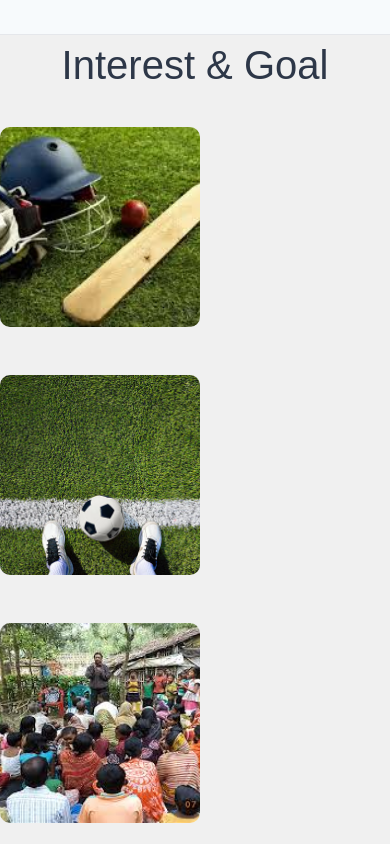
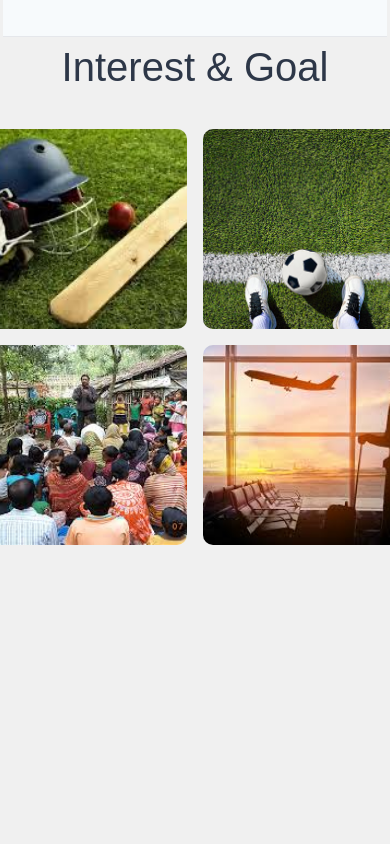
Before and after one commit to MdMaizUddin/Portfolio-Mesbah-Profile, a plain HTML site: page index.html in a window 390 px wide. Shown: the part 1200-2044 px from the top of the page. After the commit the page ends 1747 px from the top, so only its background shows below. Drawn offline with nearby package versions, Linux system fonts and the light colour scheme.

Commit message:
Update style.css
new responsive

```diff
--- a/style.css
+++ b/style.css
@@ -1,94 +1,4 @@
-/* *{
-  margin: 0 auto;
-  max-width: 1200px;
-
-}
-
-body{
-  background-color: lightgray;
-
-
-}
-.navbar {
-      display: flex;
-      justify-content: space-between;
-      align-items: center;
-      background-color: #234444;
-      padding: 10px 20px;
-    }
-nav ul li{
-  list-style: none;
-  display: inline-block;
-  padding: 10px 10px;
-
-}
-nav ul li a{
-  text-decoration: none;
-  color: white;
-  font-weight: bold;
-  font-size: 20px;
-  font-family: 'Times New Roman', Times, serif;
-  position: relative;
-}
-
-
-
-.nav-left {
-      font-size: 24px;
-      color: white;
-    }
-span{
-  color: gray;
-  }
-
-.hero{
-  display: flex;
-  background-color:gainsboro;
-  padding: 80px 120px;
-}
-.hero-left{
-   padding: 10px 20px;
-
-}
-img{
-  border-radius: 50px;
-}
-.hero-right{
-  text-decoration: solid;
-  word-spacing: 5px;
-  padding: 10px 20px;
-}
-a{
-  border: solid 2px;
-  border-radius: 40px;
-  margin-top: 10px;
-  box-sizing: 50px;
-  box-sizing: content-box;
-  width: 100px;
-}
-
-hr{
-  border: solid thick rgb(36, 86, 86);
-}
-   */
-
-
-
-
-
-
-
-
-
-
-
-
-
-
-
-
-
-   /* General Styles */
+ /* General Styles */
 * {
   margin: 0;
   padding: 0;
@@ -100,6 +10,7 @@ body {
   background-color: #f0f0f0;
   color: #333;
   line-height: 1.6;
+  padding: 2px 3px;
 }
 
 .navbar {
@@ -125,6 +36,7 @@ body {
 }
 
 .burger{
+   display: none;
   display: none;
    cursor: pointer;
   font-size: 1.5rem;
@@ -171,6 +83,7 @@ body {
     display: block;
   }
 }
+
 
 
 .hero {
@@ -250,15 +163,16 @@ body {
 
 .interestgoalimg {
   display: flex;
+  gap: 2rem;
   justify-content: center;
-  gap: 3rem;
 
 
 }
 
 .interestgoalimg img {
-  display: ;
+
   width: 200px;
+  max-width: 200px;
   height: 200px;
   object-fit: cover;
   border-radius: 10px;
@@ -268,6 +182,21 @@ body {
 .interestgoalimg img:hover {
   transform: scale(1.05);
   box-shadow: 0px 4px 15px rgba(0, 0, 0, 0.2);
+}
+
+@media (max-width: 768px) {
+  .interestgoalimg {
+    display: grid;
+    grid-template-columns: 1fr 1fr;
+    gap:1rem;
+    justify-items: center;
+
+  }
+
+  .interestgoalimg img {
+    width: 200px;
+    height: 200px;
+  }
 }
 
 /* Responsive Styles */
```
